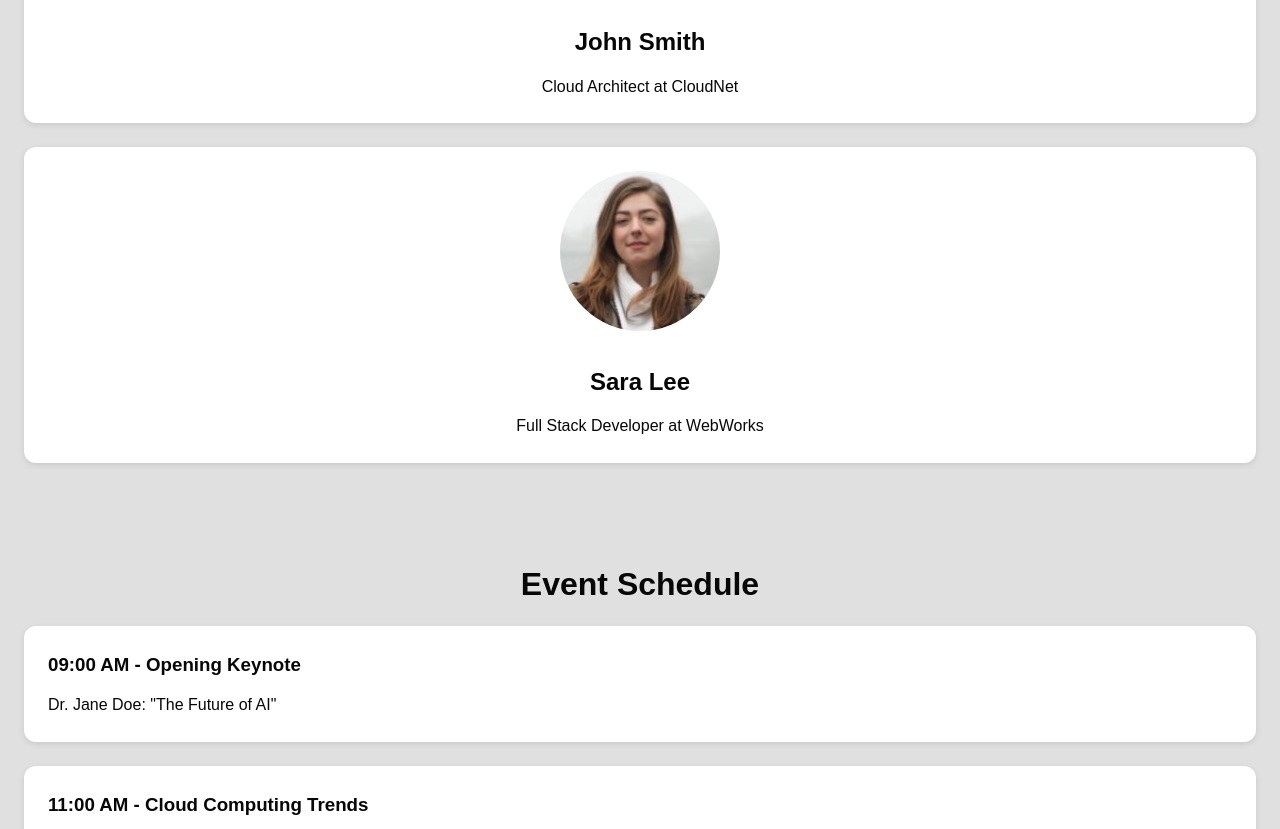
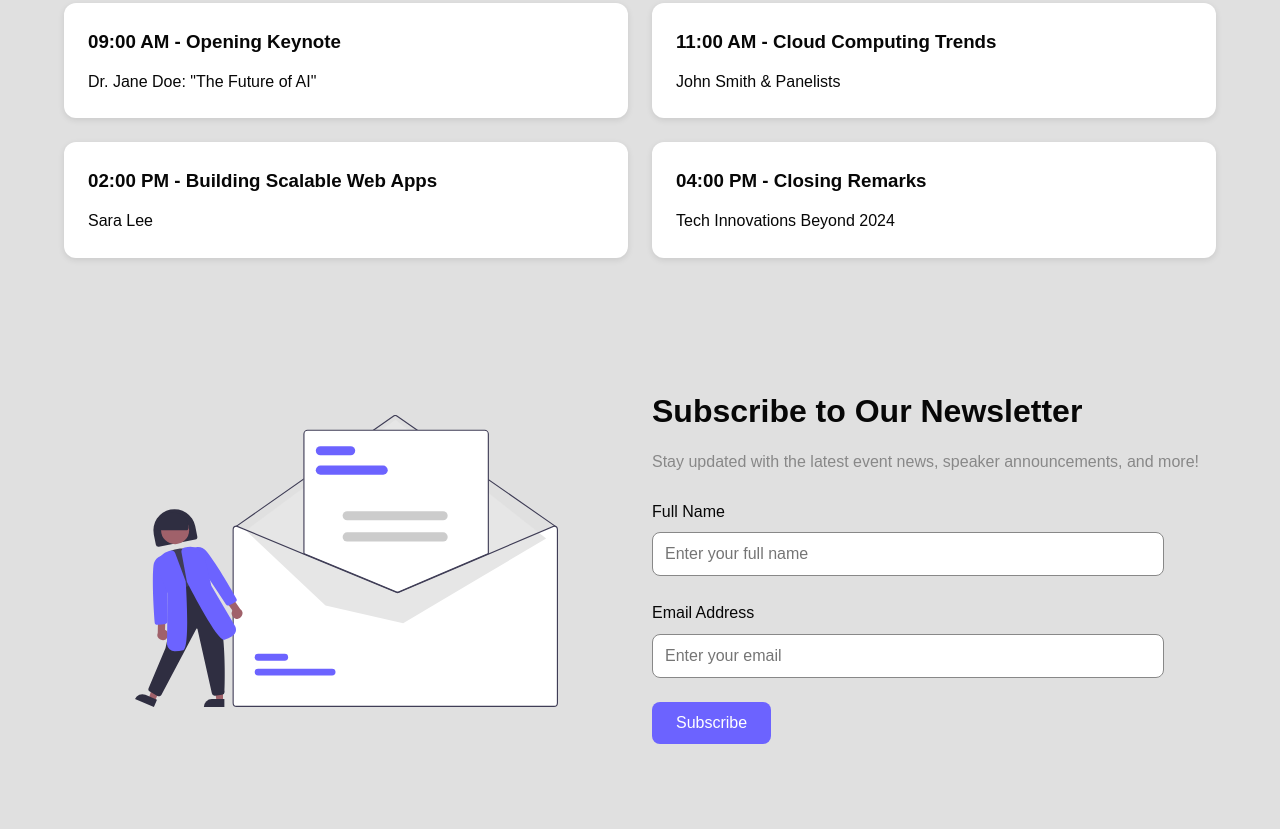
Before and after one commit to kaiobrl/onebitcode.ca.14-exercicio-6, a plain HTML site: page index.html in a window 1280 px wide. Shown: the part 1455-2284 px from the top of the page. Drawn offline with Linux system fonts and the light colour scheme.

Commit message:
Color Scheme + readme

```diff
--- a/style.css
+++ b/style.css
@@ -93,7 +93,7 @@ body {
 }
 
 .speaker-card img {
-  border-radius: 50%;
+  border-radius: 9999px;
   height: auto;
   margin-bottom: 1.5rem;
   max-width: 10rem;
@@ -113,7 +113,7 @@ body {
 
 .schedule h2 {
   font-size: 2rem;
-  margin-bottom: 1rem;
+  margin-bottom: 1.5rem;
   text-align: center;
 }
 
@@ -172,7 +172,7 @@ body {
   border: 1px solid #888888;
   border-radius: .5rem;
   font-size: 1rem;
-  padding: 1.5rem;
+  margin-bottom: 1.5rem;
   max-width: 32rem;
   padding: .75rem;
   width: 100%;
@@ -201,6 +201,45 @@ body {
 /* Media Queries */
 
 @media screen and (min-width: 768px) {
+  .hero h1 {
+    font-size: 3rem;
+  }
 
 
+  .speakers-grid {
+    grid-template-columns: repeat(3, 1fr);
+  }
+
+  .schedule-grid {
+    grid-template-columns: repeat(2, 2fr);
+  }
+
+  .newsletter-grid {
+    grid-template-columns: repeat(2, 1fr);
+  }
+
+  .newsletter-text {
+    text-align: left;
+  }
 }
+
+@media screen and (min-width: 1024px) {
+
+  .hero,
+  .speakers,
+  .schedule,
+  .newsletter {
+    padding: 4rem;
+
+  }
+}
+
+/* Color Scheme */
+
+@media screen and (prefers-color-scheme: dark) {
+  :root {
+    --color-background: var(--color-dark);
+    --color-foreground: var(--color-light);
+    --color-card-background: var(--color-black);
+  }
+}
```
Also changed, not shown: 1 other file.
